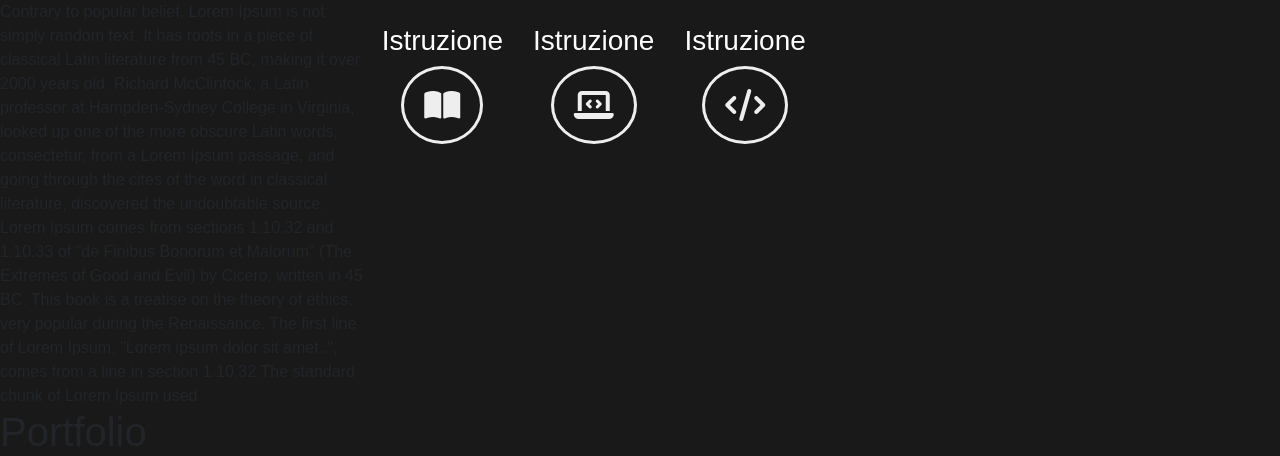
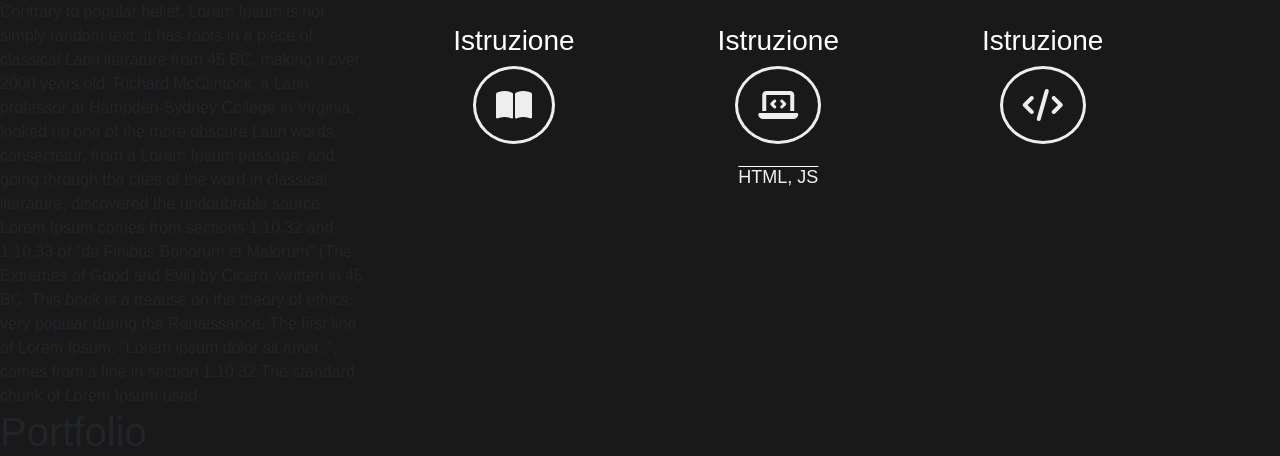
Before and after one commit to ripa001/ripa001.github.io, a Jekyll site: the page built from index.html, in a window 1280 px wide. Shown: the part 900-1356 px from the top of the page. Built offline with Jekyll 4.4.1, drawn with Linux system fonts in a browser that asks for light colours; nearby versions of some CDN libraries; some web fonts are replaced.

Commit message:
Update index.html

```diff
--- a/index.html
+++ b/index.html
@@ -25,12 +25,11 @@
       </div>
 
 </div>
-
 <div id="about">
   <div class="row">
     <div class="col-md-4">Contrary to popular belief, Lorem Ipsum is not simply random text. It has roots in a piece of classical Latin literature from 45 BC, making it over 2000 years old. Richard McClintock, a Latin professor at Hampden-Sydney College in Virginia, looked up one of the more obscure Latin words, consectetur, from a Lorem Ipsum passage, and going through the cites of the word in classical literature, discovered the undoubtable source. Lorem Ipsum comes from sections 1.10.32 and 1.10.33 of "de Finibus Bonorum et Malorum" (The Extremes of Good and Evil) by Cicero, written in 45 BC. This book is a treatise on the theory of ethics, very popular during the Renaissance. The first line of Lorem Ipsum, "Lorem ipsum dolor sit amet..", comes from a line in section 1.10.32.The standard chunk of Lorem Ipsum used</div>
     <div class="col-md-8"><br>
-      <div class="row">
+
         <div class="row">
           <div class="col-md-4 text-center">
             <h3>Istruzione</h3>
@@ -46,36 +45,37 @@
           </div>
         </div>
         <div class="row" id="scheme-row">
-          <div class="col-md-12  d-none" id="instruction">
+          <div class="col-md-12 text-center text-center d-none" id="instruction">
             <span class="scheme" >
-              <div class="item-scheme text-center">Istituto tecnico commerciale<br>indirizzo informatica</div>
+              <div class="item-scheme">Istituto tecnico commerciale<br>indirizzo informatica</div>
             </span>
           </div>
-          <div class="col-md-12  d-none"  id="experience">
+          <div class="col-md-12 text-center text-center d-none"  id="experience">
             <div class="scheme">
-              <div class="item-scheme text-center">Realizzazione applicazioni web FrontEnd/BackEnd<br>
+              <div class="item-scheme">Realizzazione applicazioni web FrontEnd/BackEnd<br>
                 Role Based Access Control in node.js<br>Gestione ordini, articoli, clienti...</div>
 
 
-              <div class="item-scheme text-center">
+              <div class="item-scheme">
               Creazione siti web con CMS (Wordpress)
               </div>
-              <div class="item-scheme text-center">
+              <div class="item-scheme">
               Digital Marketer, Social Media Menager, Search Engine Optimization at <a href="www.rtssrl.com" target="_blank">RTS s.r.l.</a>
               </div>
 
             </div>
           </div>
-          <div class="col-md-12 d-none" id="languages">
+          <div class="col-md-12 text-center text-center -none" id="languages">
             <div class="scheme">
-              <div class="item-scheme text-center">HTML, JS</div>
+              <div class="item-scheme">HTML, JS</div>
             </div>
           </div>
       </div>
-    </div>
+
    </div>
   </div>
 </div>
+
 <div class="Portfolio">
   <h1>Portfolio </h1>
 </div>
```
